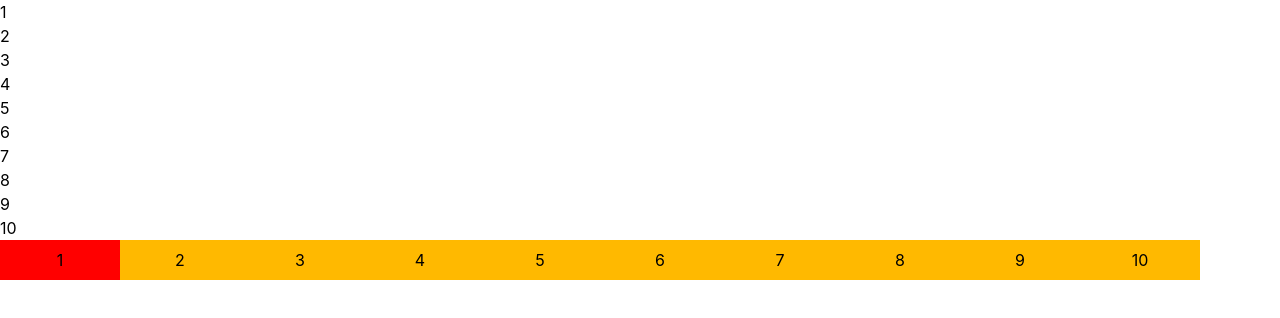
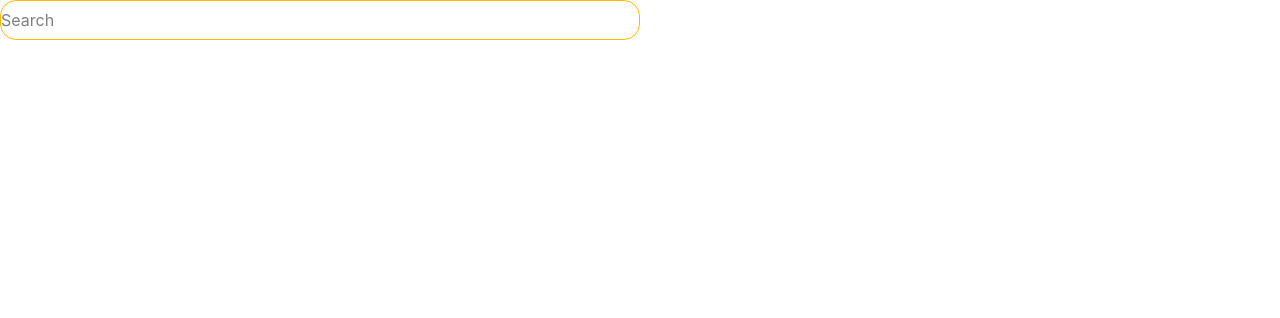
Before and after one commit to Bantony14/React-Component, a React (Vite) app in the folder Components/: page / in a window 1280 px wide. Shown: the top 318 px of the page. Built offline with nearby package versions, Linux system fonts and the light colour scheme.

Commit message:
autoComplete With key Navigation

```diff
--- a/Components/src/App.jsx
+++ b/Components/src/App.jsx
@@ -1,4 +1,5 @@
 import Accordion from "./Accordion";
+import AutoComplete from "./AutoComplete";
 import Modal from "./Modal";
 import Pagination from "./Pagination";
 import SearchBar from "./searchBar";
@@ -6,7 +7,7 @@ import Tabs from "./Tabs";
 import Toast from "./Toster";
 
 function App() {
-  return <Pagination />;
+  return <AutoComplete />;
 }
 
 export default App;
--- /dev/null
+++ b/Components/src/AutoComplete.jsx
@@ -0,0 +1,90 @@
+import { useEffect, useState } from "react";
+
+function AutoComplete() {
+  const [searchQuery, setSearchQuery] = useState("");
+  const [suggestion, SetSuggestion] = useState([]);
+  const [selectindex, setSelectIndex] = useState(-1);
+  const data = [
+    "shoes",
+    "bike",
+    "watch",
+    "laptop",
+    "mobile",
+    "headphones",
+    "keyboard",
+    "mouse",
+    "bag",
+    "jacket",
+    "camera",
+    "wallet",
+    "sunglasses",
+    "books",
+    "bottle",
+  ];
+
+  useEffect(() => {
+    if (!searchQuery) {
+      setSelectIndex(-1);
+    }
+    const filterData = data.filter((value) => {
+      if (searchQuery) {
+        return (
+          value.toLowerCase().includes(searchQuery.toLowerCase()) &&
+          value.startsWith(searchQuery[0])
+        );
+      }
+    });
+    SetSuggestion(filterData);
+  }, [searchQuery]);
+
+  const handleWithKeys = (e) => {
+    if (e.key === "ArrowDown") {
+      setSelectIndex((prev) => (prev < suggestion.length - 1 ? prev + 1 : 0));
+    }
+
+    if (e.key === "ArrowUp") {
+      setSelectIndex((prev) => (prev > 0 ? prev - 1 : suggestion.length - 1));
+    }
+
+    if (e.key === "Escape") {
+      setSuggestion([]);
+      setSelectIndex(-1);
+    }
+    if (e.key === "Enter" && selectindex >= 0) {
+      e.preventDefault();
+      setSearchQuery(suggestion[selectindex]);
+    }
+  };
+
+  return (
+    <>
+      <div>
+        <div className="flex flex-col">
+          <input
+            type="text"
+            className="w-1/2 h-10 border border-amber-400 rounded-2xl "
+            placeholder="Search"
+            value={searchQuery}
+            onChange={(e) => setSearchQuery(e.target.value)}
+            onKeyDown={handleWithKeys}
+          />
+          {suggestion.length > 0 &&
+            suggestion.map((value, index) => {
+              return (
+                <div keys={value} className=" flex flex-col">
+                  <button
+                    className={`w-1/2 h-20 bg-amber-300 hover:bg-amber-400 ${index === selectindex && "bg-amber-400"}`}
+                    onClick={() => setSearchQuery(value)}
+                  >
+                    {value}
+                  </button>
+                </div>
+              );
+            })}
+        </div>
+      </div>
+    </>
+  );
+}
+
+export default AutoComplete;
```
